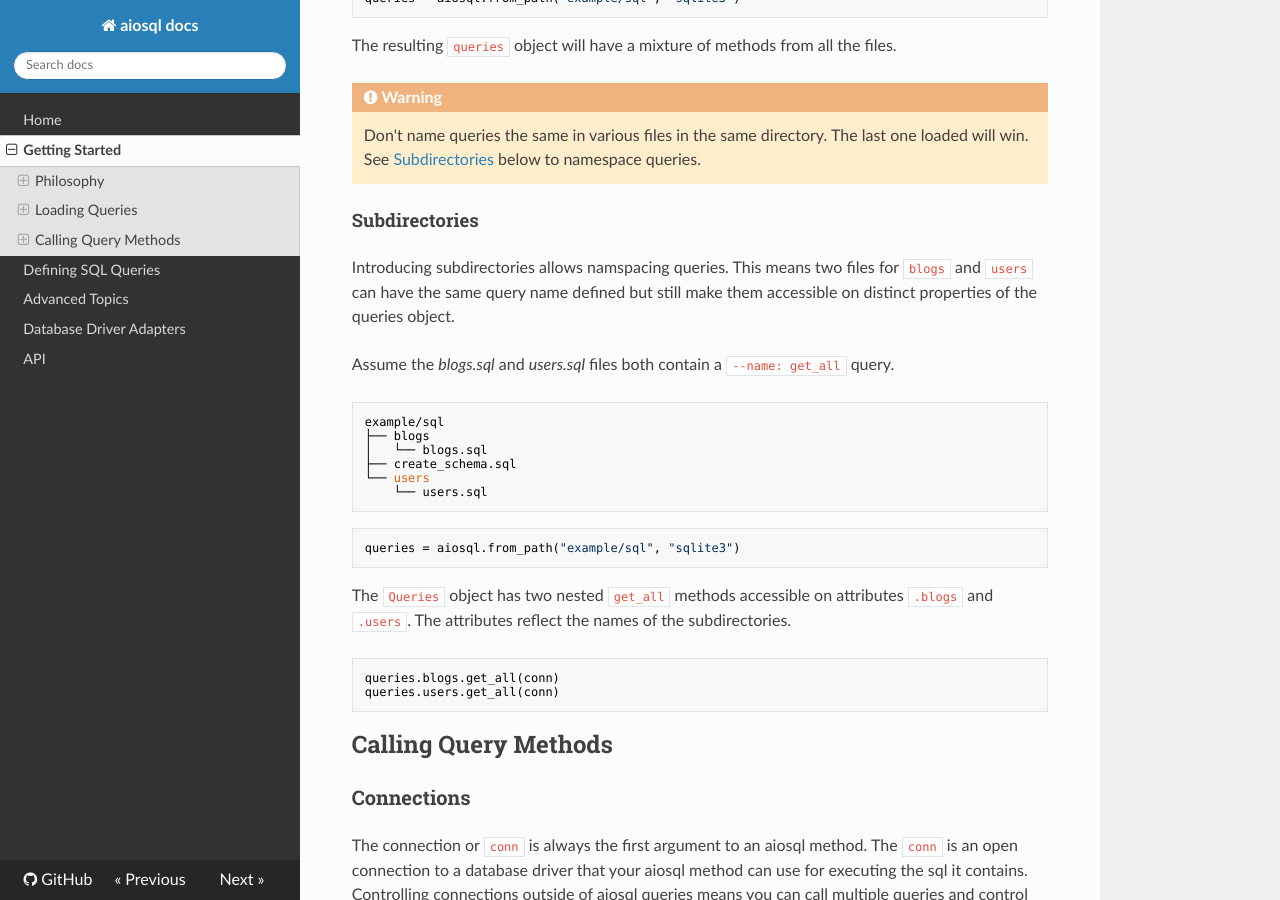
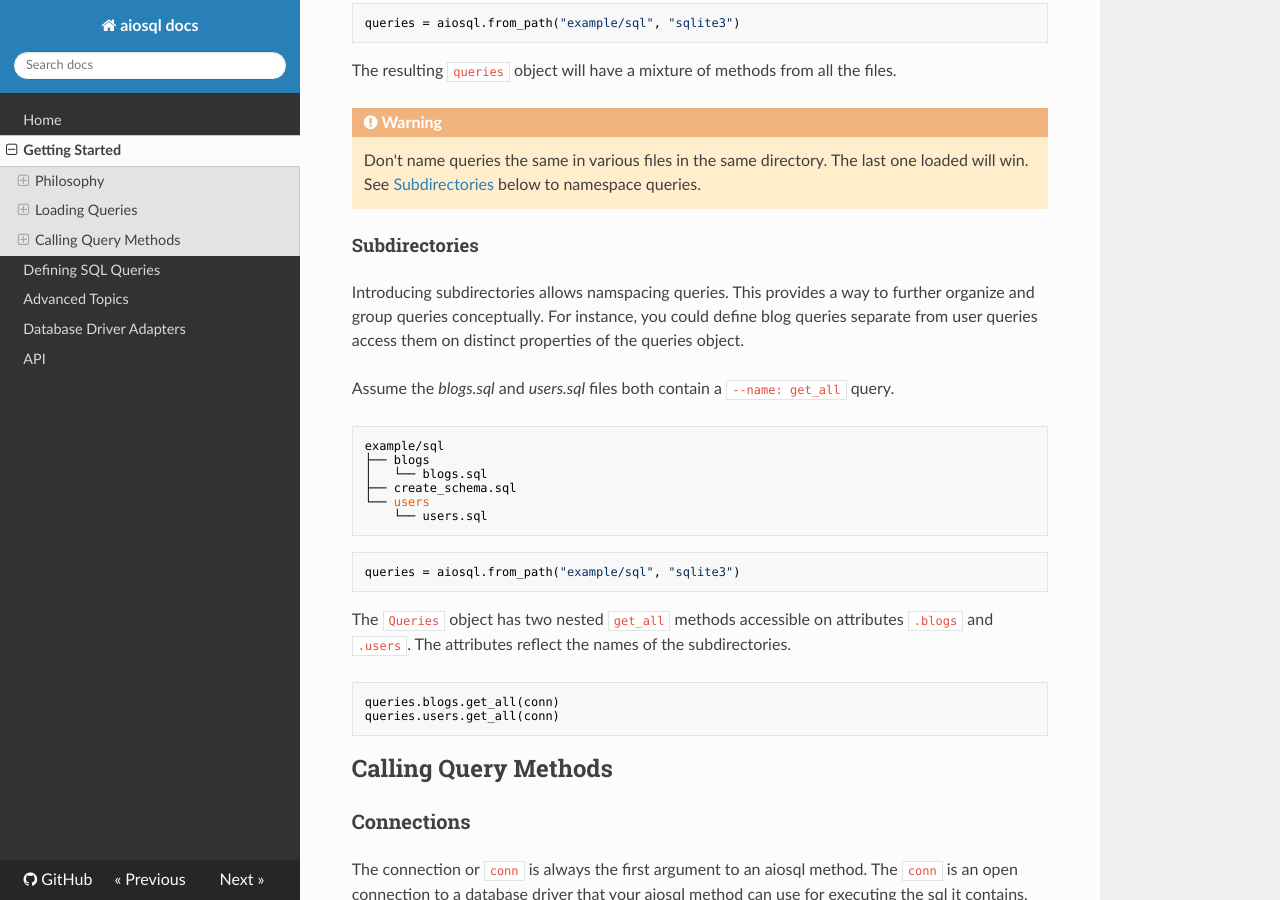
Before and after one commit to nackjicholson/aiosql, an MkDocs documentation site: the page built from docs/getting-started.md, in a window 1280 px wide and 900 px high, scrolled down 2803 px. Built offline with MkDocs 1.6.1, drawn with Linux system fonts in a browser that asks for light colours; nearby versions of some CDN libraries; some of the changed text lies outside the part shown.

Commit message:
consistency in getting started docs

````diff
--- a/docs/getting-started.md
+++ b/docs/getting-started.md
@@ -23,7 +23,7 @@
 
 ### From a SQL File
 
-Below is a _blogs.sql_ file that defines two queries.
+SQL can be loaded by providing a path to a `.sql` file. Below is a _blogs.sql_ file that defines two queries.
 
 ```sql
 -- name: get_all_blogs
@@ -121,7 +121,7 @@
 
 #### Subdirectories
 
-Introducing subdirectories allows namspacing queries. This means two files for `blogs` and `users` can have the same query name defined but still make them accessible on distinct properties of the queries object.
+Introducing subdirectories allows namspacing queries. This provides a way to further organize and group queries conceptually. For instance, you could define blog queries separate from user queries access them on distinct properties of the queries object.
 
 Assume the _blogs.sql_ and _users.sql_ files both contain a `--name: get_all` query.
 
````
